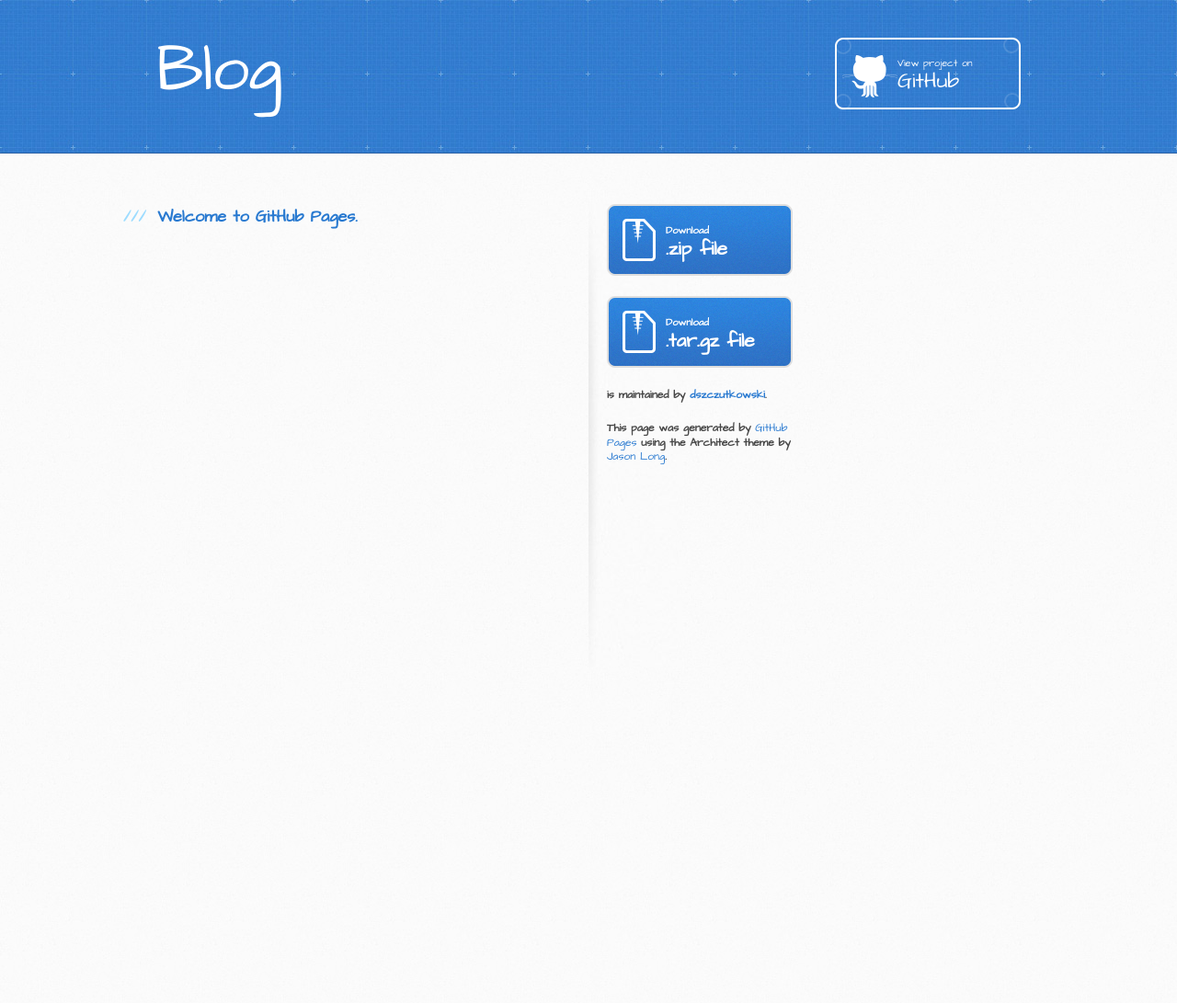
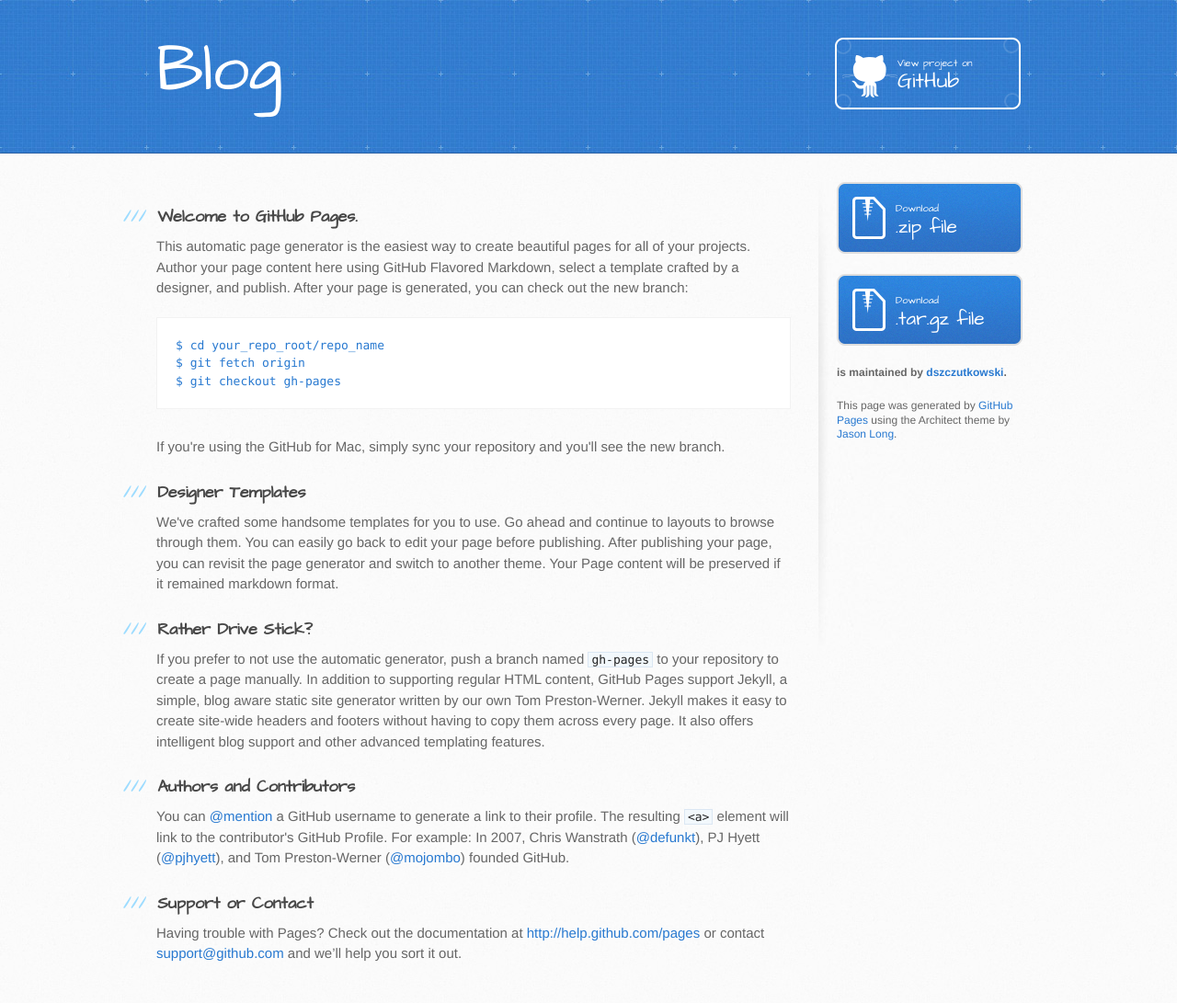
Before and after one commit to dszczutkowski/BLOG, a Jekyll site: the page Welcome.html, which Jekyll copies as it is, in a window 1280 px wide. Shown: the whole page at 92% size. Built offline with Jekyll 4.4.1, drawn with Linux system fonts in a browser that asks for light colours; Markdown is read by kramdown in place of the engine named in the settings; before the commit the page ends 900 px from its top, so only the background shows below that.

Commit message:
Update Welcome.html

```diff
--- a/Welcome.html
+++ b/Welcome.html
@@ -1,3 +1,4 @@
+
 <!DOCTYPE html>
 <html>
   <head>
@@ -29,8 +30,37 @@
       <div class="inner clearfix">
         <section id="main-content">
           <h3>
-<a href="https://github.com/dszczutkowski/BLOG/Welcome.html">Welcome to GitHub Pages.</a>
+<a name="welcome-to-github-pages" class="anchor" href="#welcome-to-github-pages"><span class="octicon octicon-link"></span></a>Welcome to GitHub Pages.</h3>
 
+<p>This automatic page generator is the easiest way to create beautiful pages for all of your projects. Author your page content here using GitHub Flavored Markdown, select a template crafted by a designer, and publish. After your page is generated, you can check out the new branch:</p>
+
+<pre><code>$ cd your_repo_root/repo_name
+$ git fetch origin
+$ git checkout gh-pages
+</code></pre>
+
+<p>If you're using the GitHub for Mac, simply sync your repository and you'll see the new branch.</p>
+
+<h3>
+<a name="designer-templates" class="anchor" href="#designer-templates"><span class="octicon octicon-link"></span></a>Designer Templates</h3>
+
+<p>We've crafted some handsome templates for you to use. Go ahead and continue to layouts to browse through them. You can easily go back to edit your page before publishing. After publishing your page, you can revisit the page generator and switch to another theme. Your Page content will be preserved if it remained markdown format.</p>
+
+<h3>
+<a name="rather-drive-stick" class="anchor" href="#rather-drive-stick"><span class="octicon octicon-link"></span></a>Rather Drive Stick?</h3>
+
+<p>If you prefer to not use the automatic generator, push a branch named <code>gh-pages</code> to your repository to create a page manually. In addition to supporting regular HTML content, GitHub Pages support Jekyll, a simple, blog aware static site generator written by our own Tom Preston-Werner. Jekyll makes it easy to create site-wide headers and footers without having to copy them across every page. It also offers intelligent blog support and other advanced templating features.</p>
+
+<h3>
+<a name="authors-and-contributors" class="anchor" href="#authors-and-contributors"><span class="octicon octicon-link"></span></a>Authors and Contributors</h3>
+
+<p>You can <a href="https://github.com/blog/821" class="user-mention">@mention</a> a GitHub username to generate a link to their profile. The resulting <code>&lt;a&gt;</code> element will link to the contributor's GitHub Profile. For example: In 2007, Chris Wanstrath (<a href="https://github.com/defunkt" class="user-mention">@defunkt</a>), PJ Hyett (<a href="https://github.com/pjhyett" class="user-mention">@pjhyett</a>), and Tom Preston-Werner (<a href="https://github.com/mojombo" class="user-mention">@mojombo</a>) founded GitHub.</p>
+
+<h3>
+<a name="support-or-contact" class="anchor" href="#support-or-contact"><span class="octicon octicon-link"></span></a>Support or Contact</h3>
+
+<p>Having trouble with Pages? Check out the documentation at <a href="http://help.github.com/pages">http://help.github.com/pages</a> or contact <a href="mailto:support@github.com">support@github.com</a> and we’ll help you sort it out.</p>
+        </section>
 
         <aside id="sidebar">
           <a href="https://github.com/dszczutkowski/BLOG/zipball/master" class="button">
```
